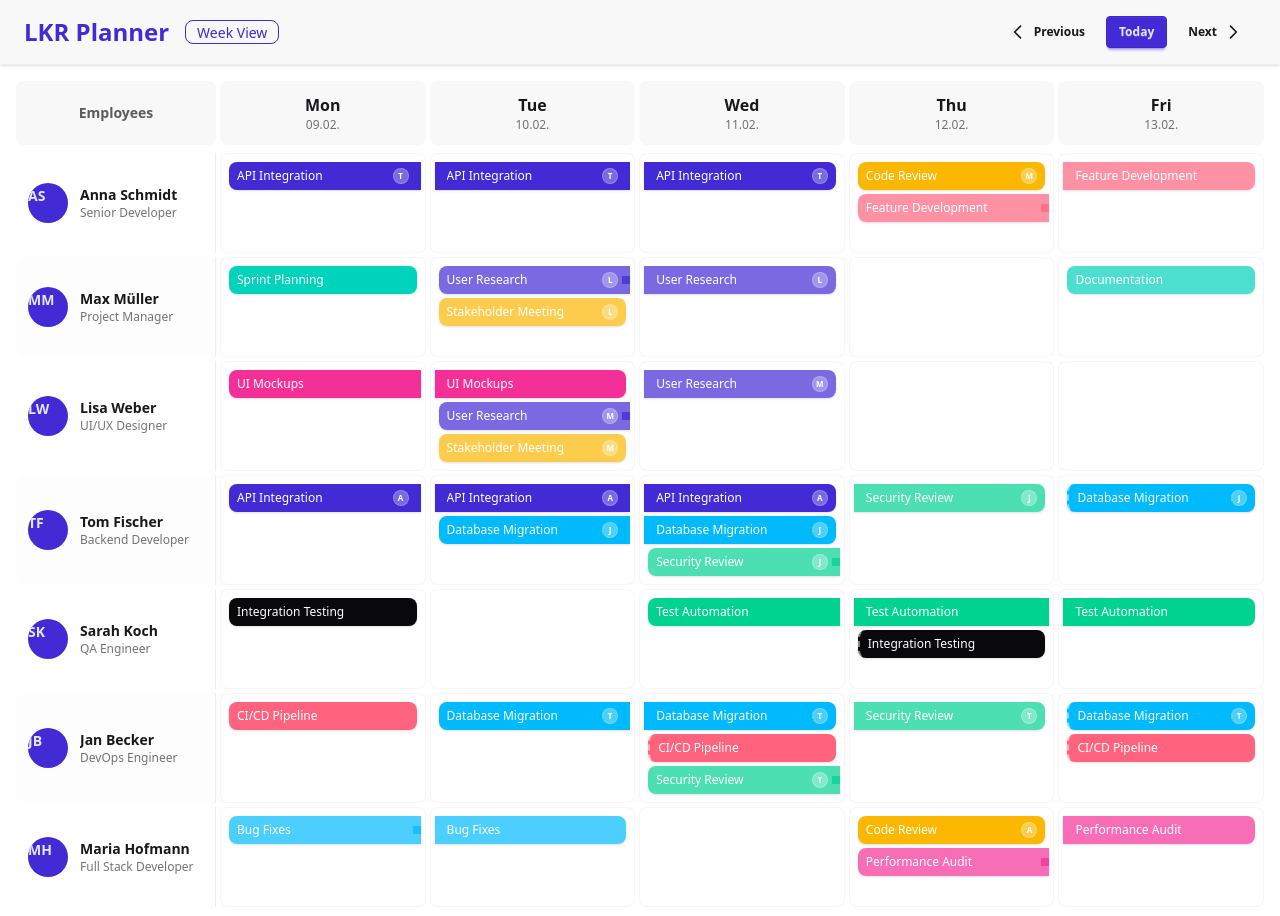
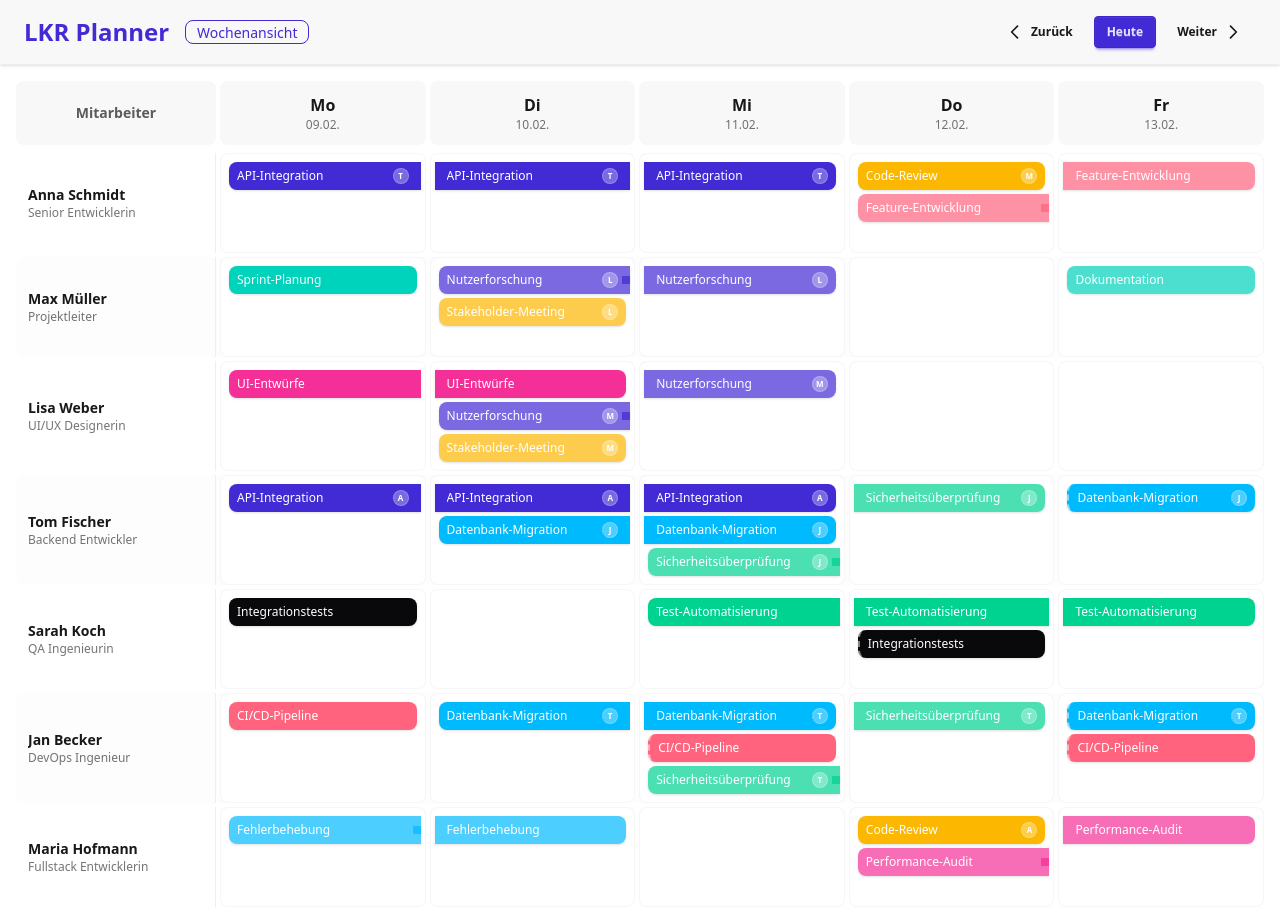
Before and after one commit to Fidge123/lkr-planner, a React (Vite) app: page / in a window 1280 px wide. Shown: the top 916 px of the page. Built offline with nearby package versions, Linux system fonts and the light colour scheme.

Commit message:
Translate text and remove avatar

```diff
--- a/src/App.tsx
+++ b/src/App.tsx
@@ -8,7 +8,7 @@ function App() {
       <header className="bg-base-200 border-b border-base-300 px-6 py-4 flex items-center justify-between shadow-sm">
         <div className="flex items-center gap-4">
           <h1 className="text-2xl font-bold text-primary">LKR Planner</h1>
-          <div className="badge badge-outline badge-primary">Week View</div>
+          <div className="badge badge-outline badge-primary">Wochenansicht</div>
         </div>
         <div className="flex items-center gap-2">
           <button type="button" className="btn btn-ghost btn-sm">
@@ -27,13 +27,13 @@ function App() {
                 d="M15 19l-7-7 7-7"
               />
             </svg>
-            Previous
+            Zurück
           </button>
           <button type="button" className="btn btn-primary btn-sm">
-            Today
+            Heute
           </button>
           <button type="button" className="btn btn-ghost btn-sm">
-            Next
+            Weiter
             <svg
               xmlns="http://www.w3.org/2000/svg"
               className="h-5 w-5"
--- a/src/components/PlanningGrid.tsx
+++ b/src/components/PlanningGrid.tsx
@@ -12,8 +12,8 @@ function getWeekDays(): WeekDay[] {
   monday.setDate(today.getDate() + mondayOffset);
 
   const weekDays: WeekDay[] = [];
-  const dayNames = ["Monday", "Tuesday", "Wednesday", "Thursday", "Friday"];
-  const shortNames = ["Mon", "Tue", "Wed", "Thu", "Fri"];
+  const dayNames = ["Montag", "Dienstag", "Mittwoch", "Donnerstag", "Freitag"];
+  const shortNames = ["Mo", "Di", "Mi", "Do", "Fr"];
 
   for (let i = 0; i < 5; i++) {
     const date = new Date(monday);
@@ -40,7 +40,7 @@ export function PlanningGrid() {
           {/* Empty corner cell */}
           <div className="p-3 bg-base-200 rounded-lg flex items-center justify-center">
             <span className="text-sm font-semibold text-base-content/70">
-              Employees
+              Mitarbeiter
             </span>
           </div>
 
@@ -71,11 +71,6 @@ export function PlanningGrid() {
           >
             {/* Employee info cell */}
             <div className="p-3 flex items-center gap-3 border-r border-base-300">
-              <div className="avatar placeholder">
-                <div className="bg-primary text-primary-content w-10 h-10 rounded-full">
-                  <span className="text-sm font-bold">{employee.avatar}</span>
-                </div>
-              </div>
               <div className="flex-1 min-w-0">
                 <div className="font-semibold text-sm truncate">
                   {employee.name}
@@ -109,7 +104,7 @@ export function PlanningGrid() {
 
                     {hasOverflow && (
                       <div className="text-xs text-base-content/50 text-center mt-auto">
-                        +{cellWorkItems.length - 3} more
+                        +{cellWorkItems.length - 3} weitere
                       </div>
                     )}
 
--- a/src/components/WorkItemBadge.tsx
+++ b/src/components/WorkItemBadge.tsx
@@ -44,7 +44,7 @@ export function WorkItemBadge({
         transition-all duration-200 hover:brightness-110 hover:scale-[1.02]
         cursor-pointer shadow-sm
       `}
-      title={`${workItem.title} - ${workItem.project}${hasMultipleAssignees ? `\nAlso assigned: ${otherAssignees.map((e) => e.name).join(", ")}` : ""}`}
+      title={`${workItem.title} - ${workItem.project}${hasMultipleAssignees ? `\nEbenfalls zugewiesen: ${otherAssignees.map((e) => e.name).join(", ")}` : ""}`}
     >
       <span className="truncate flex-1">{workItem.title}</span>
 
@@ -57,7 +57,7 @@ export function WorkItemBadge({
               className="w-4 h-4 rounded-full bg-base-100/30 text-[8px] flex items-center justify-center font-bold border border-base-100/20"
               title={assignee.name}
             >
-              {assignee.avatar[0]}
+              {assignee.name[0]}
             </div>
           ))}
           {otherAssignees.length > 2 && (
--- a/src/data/dummyData.ts
+++ b/src/data/dummyData.ts
@@ -4,44 +4,37 @@ export const employees: Employee[] = [
   {
     id: "emp-1",
     name: "Anna Schmidt",
-    role: "Senior Developer",
-    avatar: "AS",
+    role: "Senior Entwicklerin",
   },
   {
     id: "emp-2",
     name: "Max Müller",
-    role: "Project Manager",
-    avatar: "MM",
+    role: "Projektleiter",
   },
   {
     id: "emp-3",
     name: "Lisa Weber",
-    role: "UI/UX Designer",
-    avatar: "LW",
+    role: "UI/UX Designerin",
   },
   {
     id: "emp-4",
     name: "Tom Fischer",
-    role: "Backend Developer",
-    avatar: "TF",
+    role: "Backend Entwickler",
   },
   {
     id: "emp-5",
     name: "Sarah Koch",
-    role: "QA Engineer",
-    avatar: "SK",
+    role: "QA Ingenieurin",
   },
   {
     id: "emp-6",
     name: "Jan Becker",
-    role: "DevOps Engineer",
-    avatar: "JB",
+    role: "DevOps Ingenieur",
   },
   {
     id: "emp-7",
     name: "Maria Hofmann",
-    role: "Full Stack Developer",
-    avatar: "MH",
+    role: "Fullstack Entwicklerin",
   },
 ];
 
@@ -52,122 +45,122 @@ export const employees: Employee[] = [
 export const workItems: WorkItem[] = [
   {
     id: "wi-1",
-    title: "API Integration",
-    project: "Customer Portal",
+    title: "API-Integration",
+    project: "Kundenportal",
     color: "bg-primary",
-    days: [0, 1, 2], // Mon-Wed continuous
+    days: [0, 1, 2], // Mo-Mi durchgehend
     assignedEmployeeIds: ["emp-1", "emp-4"],
   },
   {
     id: "wi-2",
-    title: "UI Mockups",
+    title: "UI-Entwürfe",
     project: "Mobile App",
     color: "bg-secondary",
-    days: [0, 1], // Mon-Tue
+    days: [0, 1], // Mo-Di
     assignedEmployeeIds: ["emp-3"],
   },
   {
     id: "wi-3",
-    title: "Sprint Planning",
-    project: "Internal",
+    title: "Sprint-Planung",
+    project: "Intern",
     color: "bg-accent",
-    days: [0], // Monday only
+    days: [0], // Nur Montag
     assignedEmployeeIds: ["emp-2"],
   },
   {
     id: "wi-4",
-    title: "Database Migration",
-    project: "Legacy System",
+    title: "Datenbank-Migration",
+    project: "Altsystem",
     color: "bg-info",
-    days: [1, 2, 4], // Tue-Wed, then resumed Friday (paused Thursday)
+    days: [1, 2, 4], // Di-Mi, dann Freitag fortgesetzt (Do pausiert)
     assignedEmployeeIds: ["emp-4", "emp-6"],
   },
   {
     id: "wi-5",
-    title: "Test Automation",
-    project: "Customer Portal",
+    title: "Test-Automatisierung",
+    project: "Kundenportal",
     color: "bg-success",
-    days: [2, 3, 4], // Wed-Fri
+    days: [2, 3, 4], // Mi-Fr
     assignedEmployeeIds: ["emp-5"],
   },
   {
     id: "wi-6",
-    title: "Code Review",
+    title: "Code-Review",
     project: "Mobile App",
     color: "bg-warning",
-    days: [3], // Thursday only
+    days: [3], // Nur Donnerstag
     assignedEmployeeIds: ["emp-1", "emp-7"],
   },
   {
     id: "wi-7",
-    title: "CI/CD Pipeline",
-    project: "Infrastructure",
+    title: "CI/CD-Pipeline",
+    project: "Infrastruktur",
     color: "bg-error",
-    days: [0, 2, 4], // Mon, Wed, Fri (intermittent)
+    days: [0, 2, 4], // Mo, Mi, Fr (intermittierend)
     assignedEmployeeIds: ["emp-6"],
   },
   {
     id: "wi-8",
-    title: "User Research",
+    title: "Nutzerforschung",
     project: "Mobile App",
     color: "bg-primary/70",
-    days: [1, 2], // Tue-Wed
+    days: [1, 2], // Di-Mi
     assignedEmployeeIds: ["emp-3", "emp-2"],
   },
   {
     id: "wi-9",
-    title: "Performance Audit",
-    project: "Customer Portal",
+    title: "Performance-Audit",
+    project: "Kundenportal",
     color: "bg-secondary/70",
-    days: [3, 4], // Thu-Fri
+    days: [3, 4], // Do-Fr
     assignedEmployeeIds: ["emp-7"],
   },
   {
     id: "wi-10",
-    title: "Documentation",
-    project: "Internal",
+    title: "Dokumentation",
+    project: "Intern",
     color: "bg-accent/70",
-    days: [4], // Friday only
+    days: [4], // Nur Freitag
     assignedEmployeeIds: ["emp-2"],
   },
   {
     id: "wi-11",
-    title: "Bug Fixes",
-    project: "Customer Portal",
+    title: "Fehlerbehebung",
+    project: "Kundenportal",
     color: "bg-info/70",
-    days: [0, 1], // Mon-Tue
+    days: [0, 1], // Mo-Di
     assignedEmployeeIds: ["emp-7"],
   },
   {
     id: "wi-12",
-    title: "Security Review",
-    project: "Infrastructure",
+    title: "Sicherheitsüberprüfung",
+    project: "Infrastruktur",
     color: "bg-success/70",
-    days: [2, 3], // Wed-Thu
+    days: [2, 3], // Mi-Do
     assignedEmployeeIds: ["emp-6", "emp-4"],
   },
   {
     id: "wi-13",
-    title: "Stakeholder Meeting",
+    title: "Stakeholder-Meeting",
     project: "Mobile App",
     color: "bg-warning/70",
-    days: [1], // Tuesday only
+    days: [1], // Nur Dienstag
     assignedEmployeeIds: ["emp-2", "emp-3"],
   },
   {
     id: "wi-14",
-    title: "Feature Development",
-    project: "Customer Portal",
+    title: "Feature-Entwicklung",
+    project: "Kundenportal",
     color: "bg-error/70",
-    days: [3, 4], // Thu-Fri
+    days: [3, 4], // Do-Fr
     assignedEmployeeIds: ["emp-1"],
   },
   {
     id: "wi-15",
-    title: "Integration Testing",
-    project: "Legacy System",
+    title: "Integrationstests",
+    project: "Altsystem",
     color: "bg-neutral",
-    days: [0, 3], // Mon, Thu (gap for pause)
+    days: [0, 3], // Mo, Do (Pause dazwischen)
     assignedEmployeeIds: ["emp-5"],
   },
 ];
--- a/src/types.ts
+++ b/src/types.ts
@@ -2,7 +2,6 @@ export interface Employee {
   id: string;
   name: string;
   role: string;
-  avatar: string;
 }
 
 export interface WorkItem {
```
Also changed, not shown: 1 other file (tests, documents, lock files or other folders).
